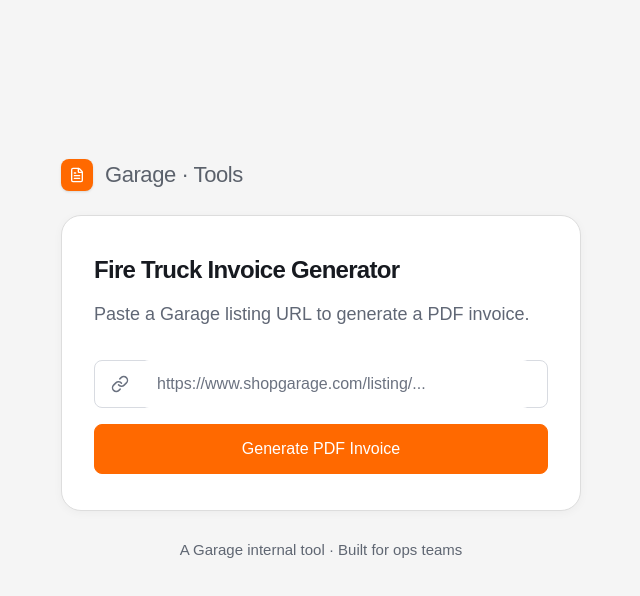
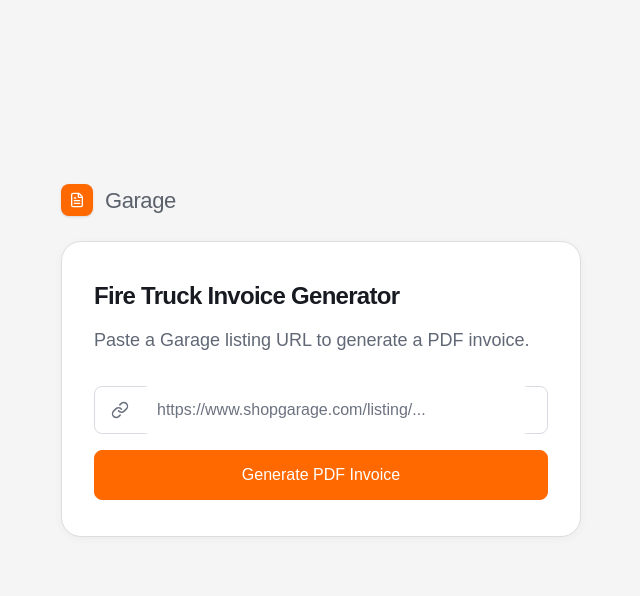
Before and after one commit to wzheng208/garage-invoice-generator, a Next.js app: page / in a window 1280 px wide. Shown: the top 596 px of the page, without its empty margins (319-959 px from the left). Built offline with nearby package versions, Linux system fonts and the light colour scheme.

Commit message:
Prepare project for Vercel deployment

```diff
--- a/app/layout.tsx
+++ b/app/layout.tsx
@@ -1,20 +1,21 @@
-import type { Metadata } from "next";
-import { Geist, Geist_Mono } from "next/font/google";
-import "./globals.css";
+import type { Metadata } from 'next';
+import { Geist, Geist_Mono } from 'next/font/google';
+
+import './globals.css';
 
 const geistSans = Geist({
-  variable: "--font-geist-sans",
-  subsets: ["latin"],
+  variable: '--font-geist-sans',
+  subsets: ['latin'],
 });
 
 const geistMono = Geist_Mono({
-  variable: "--font-geist-mono",
-  subsets: ["latin"],
+  variable: '--font-geist-mono',
+  subsets: ['latin'],
 });
 
 export const metadata: Metadata = {
-  title: "Create Next App",
-  description: "Generated by create next app",
+  title: 'Garage Invoice Generator',
+  description: 'Generate PDF invoices from Garage fire truck listing URLs.',
 };
 
 export default function RootLayout({
@@ -24,10 +25,12 @@ export default function RootLayout({
 }>) {
   return (
     <html
-      lang="en"
+      lang='en'
       className={`${geistSans.variable} ${geistMono.variable} h-full antialiased`}
     >
-      <body className="min-h-full flex flex-col">{children}</body>
+      <body className='min-h-screen bg-[#f5f5f5] text-[#171a20]'>
+        {children}
+      </body>
     </html>
   );
 }
--- a/app/page.tsx
+++ b/app/page.tsx
@@ -67,7 +67,7 @@ export default function HomePage() {
             </div>
 
             <span className='text-[22px] font-medium tracking-[-0.02em] text-[#5b616b]'>
-              Garage · Tools
+              Garage
             </span>
           </div>
 
@@ -106,10 +106,6 @@ export default function HomePage() {
               {error && <p className='text-sm text-red-600'>{error}</p>}
             </form>
           </Card>
-
-          <p className='mt-7 text-center text-[15px] text-[#5f6672]'>
-            A Garage internal tool · Built for ops teams
-          </p>
         </div>
       </div>
     </main>
--- a/lib/extract-listing-id.ts
+++ b/lib/extract-listing-id.ts
@@ -1,7 +1,6 @@
 export function extractListingId(url: string): string {
-  const trimmed = url.trim();
 
-  const match = trimmed.match(
+  const match = url.match(
     /[0-9a-f]{8}-[0-9a-f]{4}-[0-9a-f]{4}-[0-9a-f]{4}-[0-9a-f]{12}/i,
   );
 
```
Also changed, not shown: 2 other files (tests, documents, lock files or other folders).
